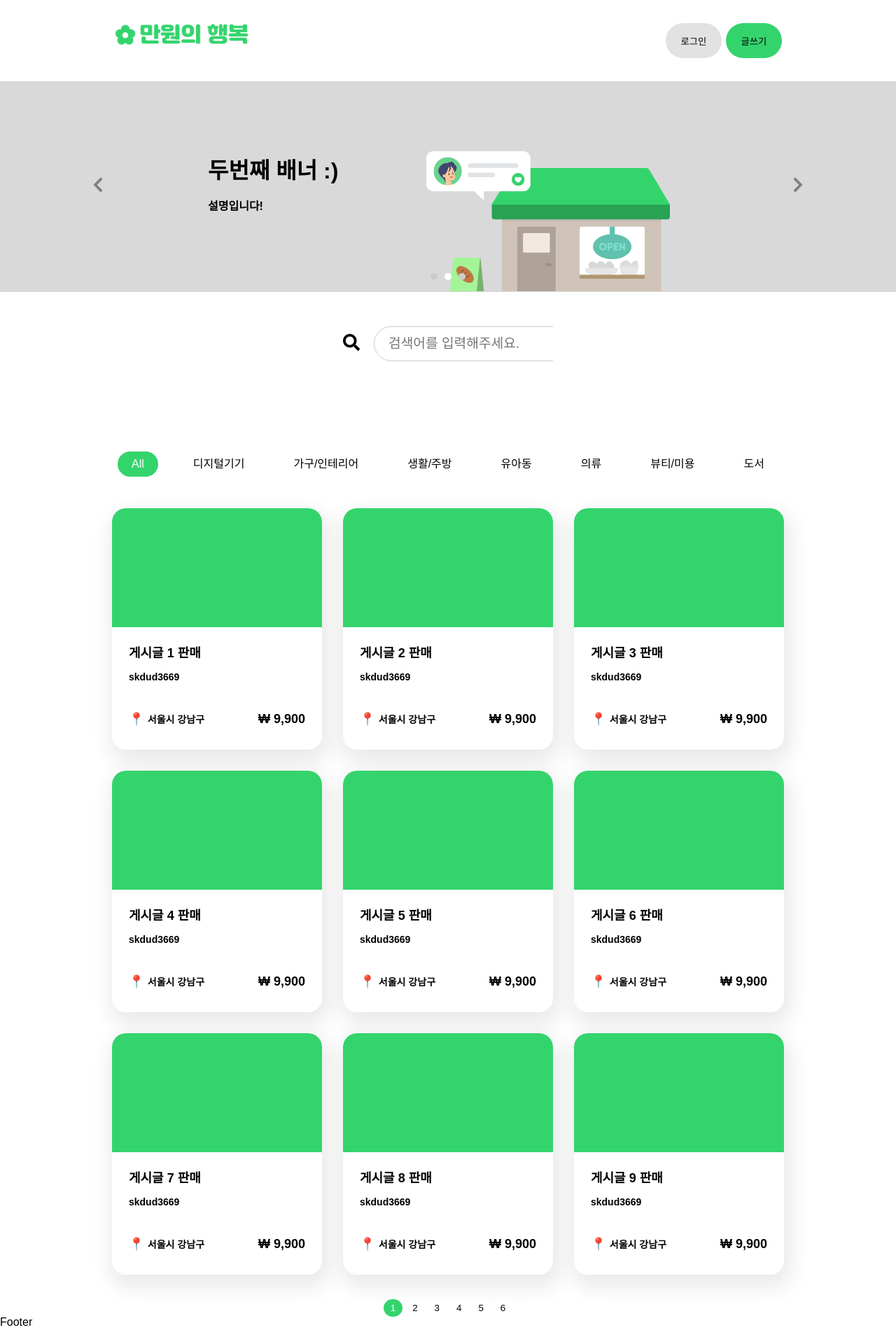
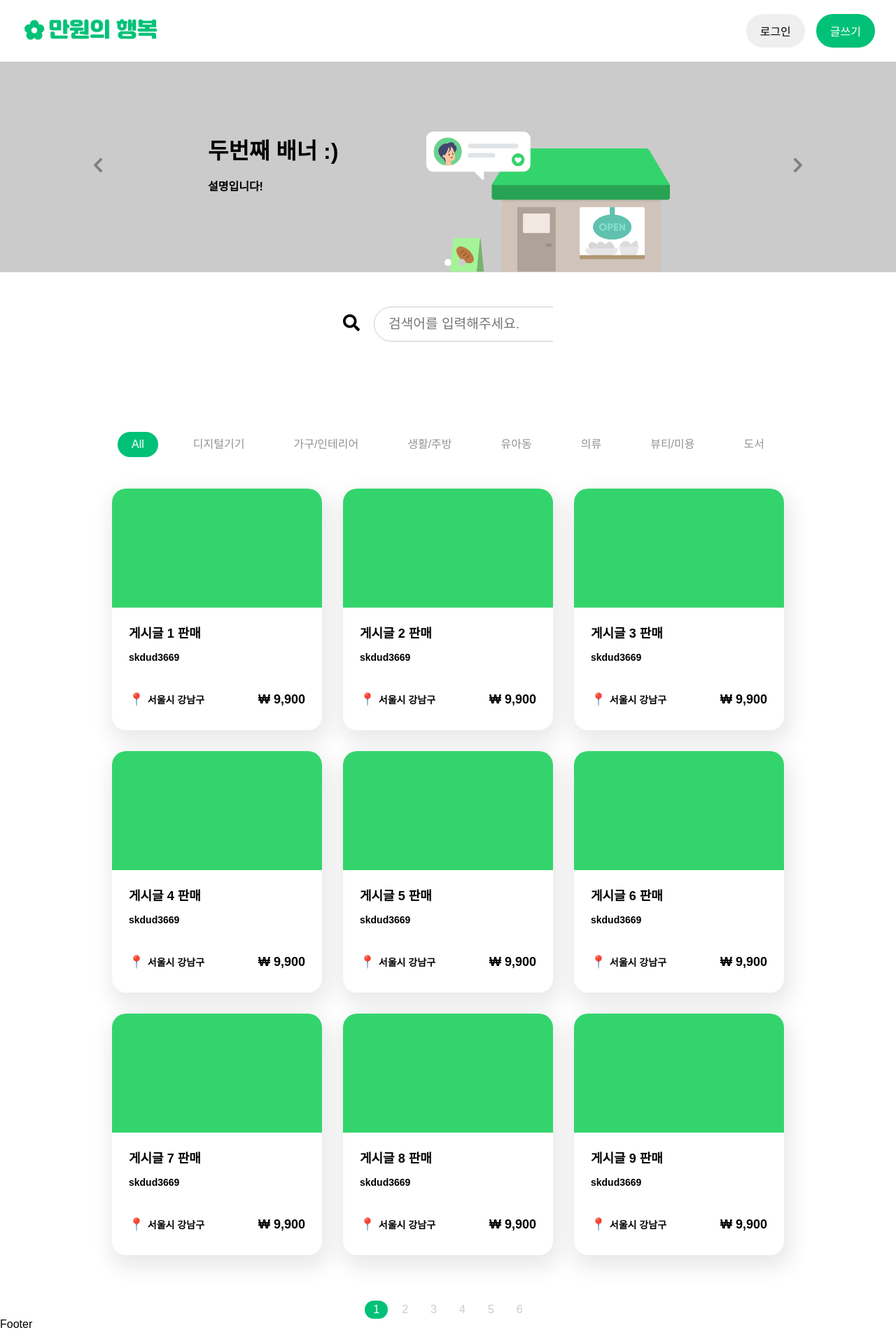
Before and after one commit to soolovepat/second-hand-frontend, a React (Create React App) app: page / in a window 1280 px wide. Shown: the whole page at 70% size. Built offline with nearby package versions, Linux system fonts and the light colour scheme; data requests are answered from the project's data file; the HTML template or start-up script is replaced by a standard one.

Commit message:
style: update style

```diff
--- a/src/common/Button.js
+++ b/src/common/Button.js
@@ -17,9 +17,10 @@ const Button = ({ children, size, color, bgcolor, icon, onClick }) => {
 export default Button;
 
 const ButtonStyle = styled.button`
-  margin: 3px;
+  padding: 0 20px;
   border-radius: 25px;
   border: 0;
+  font-weight: 500;
   cursor: pointer;
 
   &:active {
@@ -37,8 +38,6 @@ const ButtonStyle = styled.button`
               color: ${(props) => props.color};
             `}
           height: 50px;
-          width: 130px;
-          font-weight: 600;
         `;
       case "md":
         return css`
@@ -48,13 +47,11 @@ const ButtonStyle = styled.button`
               background-color: ${(props) => props.bgcolor};
               color: ${(props) => props.color};
             `}
-          height: 50px;
-          width: 80px;
+          height: 48px;
         `;
       case "sm":
         return css`
           height: 40px;
-          width: 100px;
         `;
       default:
         return;
--- a/src/components/common/Banner.js
+++ b/src/components/common/Banner.js
@@ -2,6 +2,7 @@ import React, { useState, useEffect } from "react";
 import styled from "styled-components";
 import { jobs_hero, nearby_stores } from "../../assets/bannerImages";
 import Carousel from "./Carousel";
+import theme from "../../lib/styles/Theme";
 
 const Banner = () => {
   const example = [
@@ -60,7 +61,8 @@ const BannerBlock = styled.div`
   flex-direction: column;
   align-items: center;
   border-bottom: 1px solid lightgray;
-  background-color: #d9d9d9;
+  background-color: ${(props) => props.theme.lightGrayColor};
+  margin-top: 88px;
 
   .carousel {
     position: relative;
--- a/src/components/common/Carousel.js
+++ b/src/components/common/Carousel.js
@@ -68,7 +68,7 @@ const DotsBlock = styled.div`
   justify-content: center;
   align-items: center;
   position: absolute;
-  top: 380px;
+  top: 360px;
   padding: 10px;
 `;
 
--- a/src/components/common/Category.js
+++ b/src/components/common/Category.js
@@ -28,7 +28,6 @@ const CategoryBlock = styled.ul`
   align-items: center;
   justify-content: center;
   gap: 30px;
-
   margin-top: 100px;
 
   & li:hover {
@@ -44,6 +43,8 @@ const CategoryBlock = styled.ul`
   li {
     padding: 10px 20px;
     border-radius: 20px;
+    color: ${(props) => props.theme.mediumGrayColor};
     cursor: pointer;
+    transition: all 0.1s ease-in-out;
   }
 `;
--- a/src/components/common/Header.js
+++ b/src/components/common/Header.js
@@ -44,20 +44,22 @@ const Header = () => {
 
   return (
     <HeaderBlock>
-      <h3>
+      <div className="logo-wrapper">
         <Link to={"/"}>
           <img className="logo-img" src={logo} />
         </Link>
-      </h3>
+      </div>
       {userLoggedIn ? (
         <div className="button-wrapper">
-          <Button size={"sm"} onClick={handleLogout}>
-            로그아웃
-          </Button>
-          <Button size={"sm"} onClick={handleMypage}>
-            마이페이지
-          </Button>
-          <Button size={"sm"} onClick={handleWrite}>
+          <span onClick={handleLogout}>로그아웃</span>
+          <Link to={"/mypage"}>마이페이지</Link>
+
+          <Button
+            size={"md"}
+            bgcolor={theme.darkColor}
+            color={theme.whiteColor}
+            onClick={handleWrite}
+          >
             글쓰기
           </Button>
         </div>
@@ -69,6 +71,7 @@ const Header = () => {
           <Button
             size={"md"}
             bgcolor={theme.primaryColor}
+            color={theme.whiteColor}
             onClick={handleWrite}
           >
             글쓰기
@@ -85,9 +88,31 @@ const HeaderBlock = styled.div`
   display: flex;
   justify-content: space-between;
 
-  max-width: 1020px;
+  position: fixed;
+  top: 0;
+
+  width: 100%;
   margin: 0 auto;
-  padding: 30px;
+  padding: 20px 30px;
+
+  .button-wrapper {
+    display: flex;
+    align-items: center;
+    gap: 16px;
+
+    span {
+      cursor: pointer;
+    }
+
+    a {
+      margin-right: 6px;
+    }
+  }
+
+  .logo-wrapper {
+    display: flex;
+    align-items: center;
+  }
 
   .logo-img {
     width: 200px;
--- a/src/components/common/Pagenation.js
+++ b/src/components/common/Pagenation.js
@@ -51,16 +51,19 @@ export default Pagenation;
 const PaginationBlock = styled.div`
   display: flex;
   justify-content: center;
-  margin-top: 20px;
+  margin-top: 50px;
 `;
 
 const PageNumber = styled.button`
-  padding: 5px 10px;
-  margin: 0 2px;
+  padding: 4px 12px;
+  margin: 0 4px;
   border: none;
   border-radius: 20px;
+  font-weight: 300px;
   background-color: ${(props) => props.theme.whiteColor};
+  color: ${(props) => props.theme.lightGrayColor};
   cursor: pointer;
+  transition: all 0.1s ease-in-out;
 
   &:hover {
     background-color: ${(props) => props.theme.primaryColor};
--- a/src/lib/styles/GlobalStyle.js
+++ b/src/lib/styles/GlobalStyle.js
@@ -6,10 +6,12 @@ const GlobalStyle = createGlobalStyle`
     * {
         box-sizing: border-box;
     }
+
     a{
         text-decoration: none;
         color: inherit;
     }
+
     body {
       margin: 0;
       font-family: "Noto Sans KR", sans-serif, -apple-system, BlinkMacSystemFont,
@@ -23,6 +25,20 @@ const GlobalStyle = createGlobalStyle`
       font-family: source-code-pro, Menlo, Monaco, Consolas, "Courier New",
         monospace;
     }
+
+    h1 {
+      font-size: 20px;
+      font-weight:500;
+    }
+
+    strong {
+      font-weight:700;
+    }
+
+    button {
+      font-family: "Noto Sans KR", sans-serif;
+      font-size: 16px;
+    }
     `;
 
 export default GlobalStyle;
--- a/src/lib/styles/Theme.js
+++ b/src/lib/styles/Theme.js
@@ -1,9 +1,11 @@
 const colors = {
   whiteColor: "#ffffff",
-  grayColor: "#e2e2e2",
+  lightGrayColor: "#cbcbcb",
+  mediumGrayColor: "#939393",
+  darkGrayColor: "#4a4a4a",
   darkColor: "#000000",
 
-  primaryColor: "#34d46d",
+  primaryColor: "#00c177",
   secondaryColor: "#76e39d",
 };
 
```
Also changed, not shown: src/assets/logo/second-hand-logo.png.
